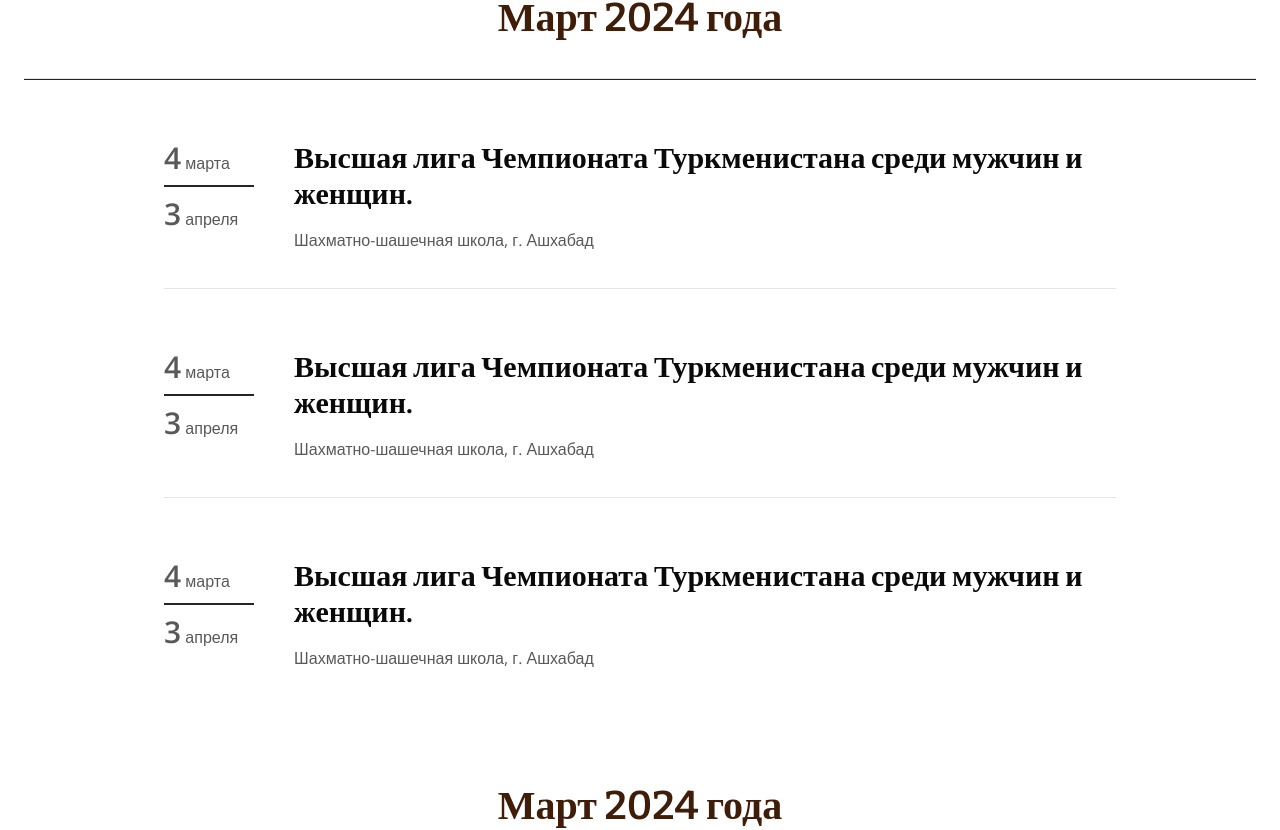
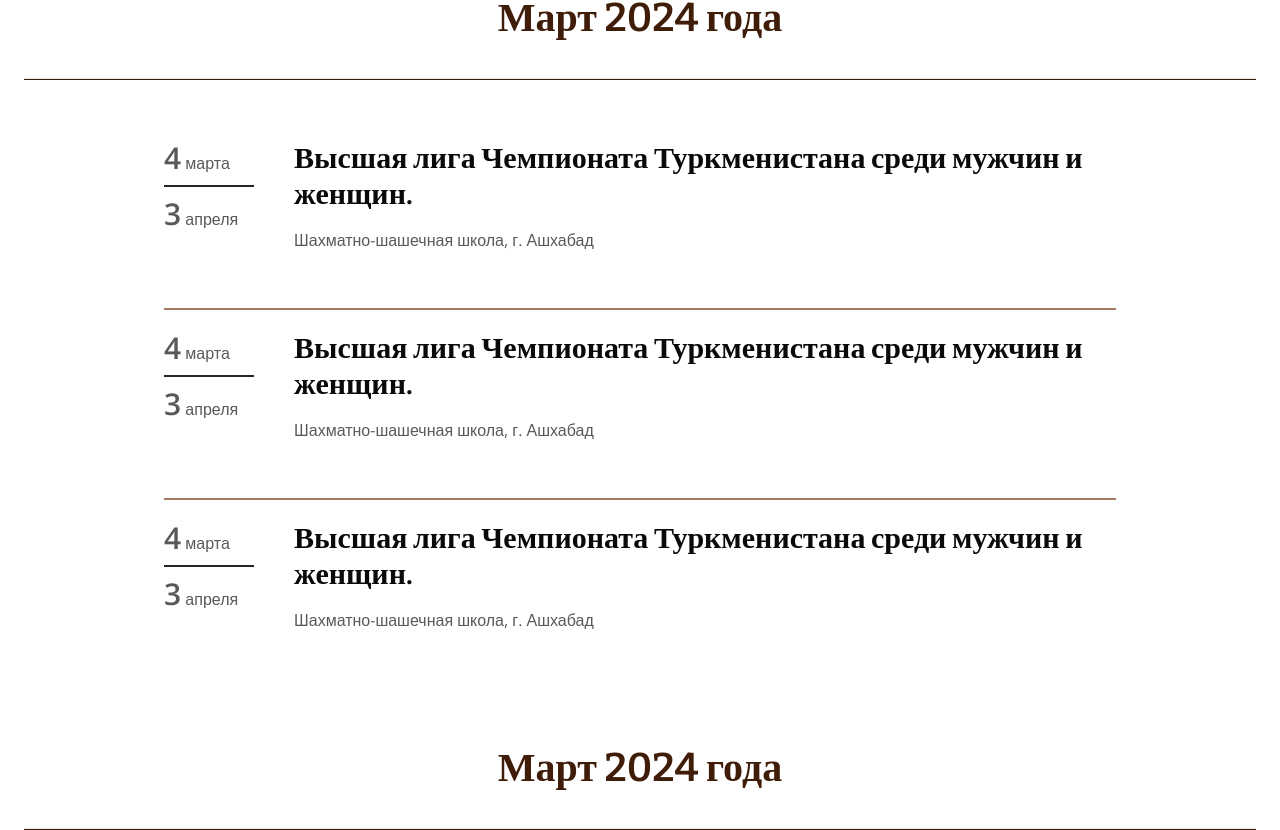
Before and after one commit to Kakabay/chess_federation_react, a React (Vite) app: page /events in a window 1280 px wide. Shown: the part 1202-2032 px from the top of the page. Built offline with nearby package versions, Linux system fonts and the light colour scheme.

Commit message:
events changed

```diff
--- a/src/components/events/events-month.tsx
+++ b/src/components/events/events-month.tsx
@@ -1,6 +1,5 @@
-import Container from "../layout/container";
-import EventCard from "../shared/event-card";
-import { Separator } from "../ui/separator";
+import Container from '../layout/container';
+import EventCard from '../shared/event-card';
 
 interface Props {
   date: string;
@@ -16,17 +15,15 @@ const EventsMonth = ({ date }: Props) => {
         </div>
 
         {[...Array(3)].map((_, i) => (
-          <div key={i} className="flex flex-col gap-10">
+          <div key={i} className="flex flex-col gap-5">
             <EventCard
               key={i}
-              start={"4 марта"}
-              end={"3 апреля"}
-              title={
-                "Высшая лига Чемпионата Туркменистана среди мужчин и женщин."
-              }
-              venue={"Шахматно-шашечная школа, г. Ашхабад"}
+              start={'4 марта'}
+              end={'3 апреля'}
+              title={'Высшая лига Чемпионата Туркменистана среди мужчин и женщин.'}
+              venue={'Шахматно-шашечная школа, г. Ашхабад'}
+              line={i !== 0 ? 'top' : 'none'}
             />
-            {i < 3 - 1 && <Separator />}
           </div>
         ))}
       </div>
--- a/src/components/shared/event-card.tsx
+++ b/src/components/shared/event-card.tsx
@@ -1,6 +1,6 @@
-import { cn } from "@/lib/utils";
-import { Separator } from "../ui/separator";
-import { motion } from "framer-motion";
+import { cn } from '@/lib/utils';
+import { Separator } from '../ui/separator';
+import { motion } from 'framer-motion';
 
 interface Props {
   start: string;
@@ -8,20 +8,23 @@ interface Props {
   title: string;
   venue: string;
   className?: string;
+  line?: 'top' | 'bottom' | 'none';
 }
 
-const EventCard = ({ start, end, className, venue, title }: Props) => {
+const EventCard = ({ start, end, className, venue, title, line }: Props) => {
   return (
     <motion.div
-      className={cn("flex items-start gap-10 max-w-[952px]", className)}
+      className={cn('flex items-start gap-10 max-w-[952px]', className, {
+        'border-t-2 pt-[20px] border-LBROWN': line === 'top',
+        'border-b-2 pb-[20px] border-LBROWN': line === 'bottom',
+      })}
       initial={{
-        translateY: "50%",
+        translateY: '50%',
         opacity: 0,
       }}
       whileInView={{ translateY: 0, opacity: 1 }}
       viewport={{ once: true }}
-      transition={{ delay: 0.2, duration: 0.6, ease: [0.55, 0, 0.1, 1] }}
-    >
+      transition={{ delay: 0.2, duration: 0.6, ease: [0.55, 0, 0.1, 1] }}>
       <div className="flex flex-col gap-[9px] flex-[1_1_100px] text-DGRAY2 leading-none">
         <div className="first-letter:!h3">{start}</div>
         <Separator className="h-[2px] bg-BLACK" />
```
